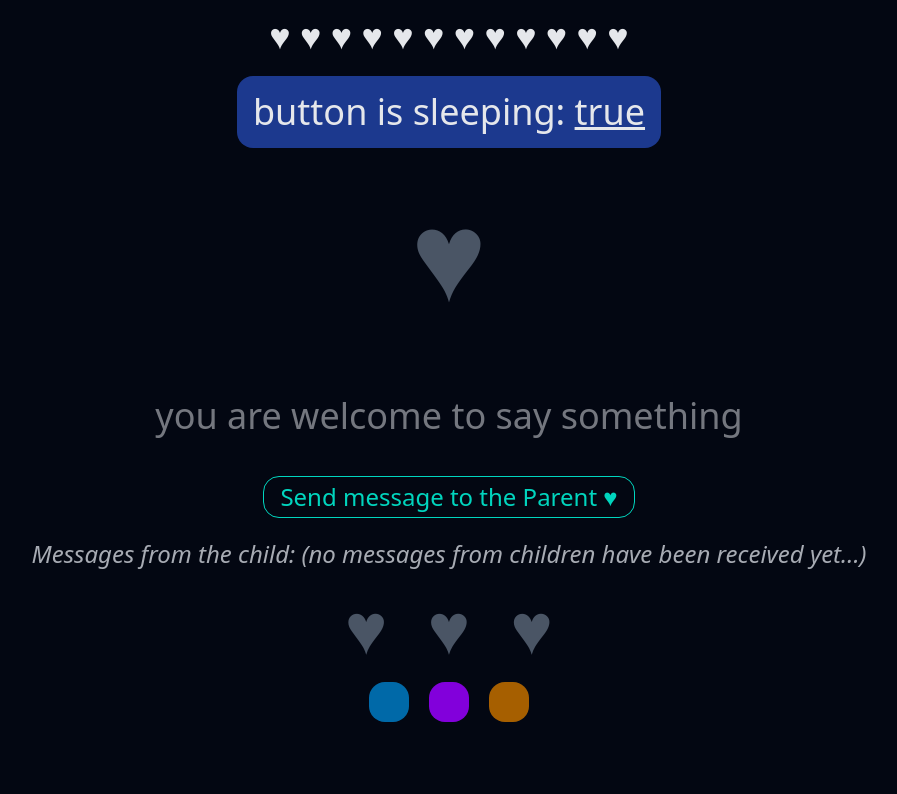
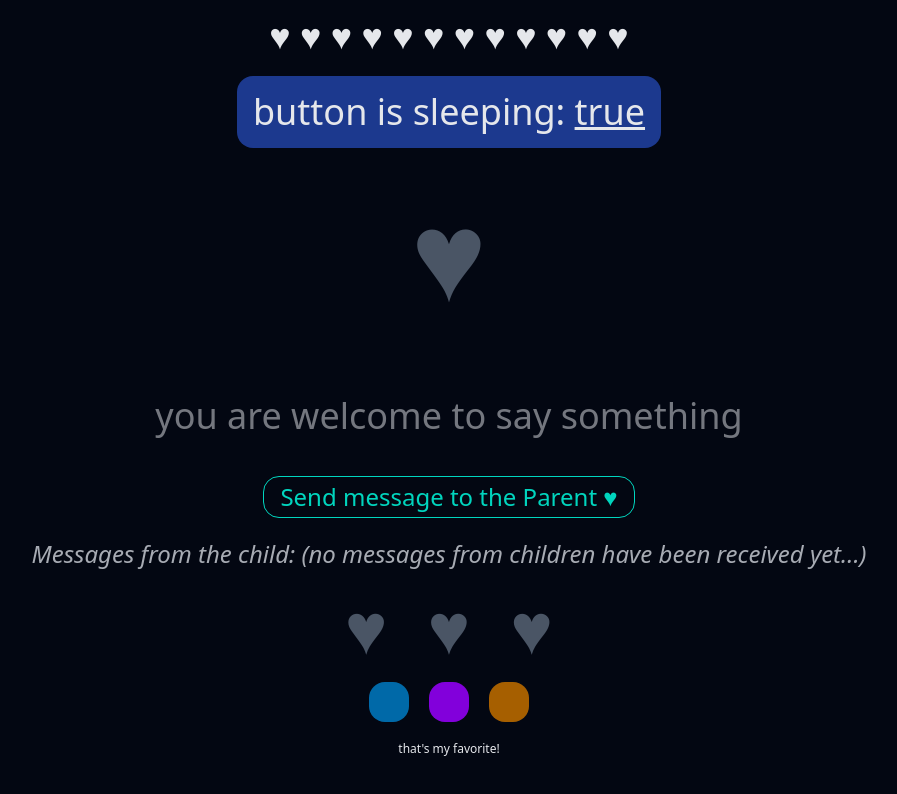
Before and after one commit to hellvita/angular-first-project, an Angular app: page / in a window 1280 px wide. Shown: the part 276-1070 px from the top of the page, without its empty margins (191-1088 px from the left). Built offline with nearby package versions, Linux system fonts and the light colour scheme.

Commit message:
add example of using the *ngIf (deprecated)

```diff
--- a/src/app/components/test-component/test-component.html
+++ b/src/app/components/test-component/test-component.html
@@ -54,4 +54,10 @@
     <div class="w-10 aspect-square bg-purple-700 rounded-2xl" (click)="changeToPurple()"></div>
     <div class="w-10 aspect-square bg-yellow-700 rounded-2xl" (click)="changeToYellow()"></div>
   </div>
+
+  <!-- ?? *ngIf/*ngFor/*ngSwitch are deprecated -->
+  <p *ngIf="isBlueHear; else notBlueHeart" class="text-[12px]">that's my favorite!</p>
+  <ng-template #notBlueHeart>
+    <p class="text-[12px]">good choice</p>
+  </ng-template>
 </section>
--- a/src/app/components/test-component/test-component.ts
+++ b/src/app/components/test-component/test-component.ts
@@ -36,18 +36,22 @@ export class TestComponent {
     this.isHeartActive = !this.isHeartActive;
   }
 
-  activeColor = colors.blue;
+  activeColor: string = colors.blue;
+  isBlueHear: boolean = true;
 
   changeToBlue() {
     this.activeColor = colors.blue;
+    this.isBlueHear = true;
   }
 
   changeToPurple() {
     this.activeColor = colors.purple;
+    this.isBlueHear = false;
   }
 
   changeToYellow() {
     this.activeColor = colors.yellow;
+    this.isBlueHear = false;
   }
 
   get buttonClasses() {
```
